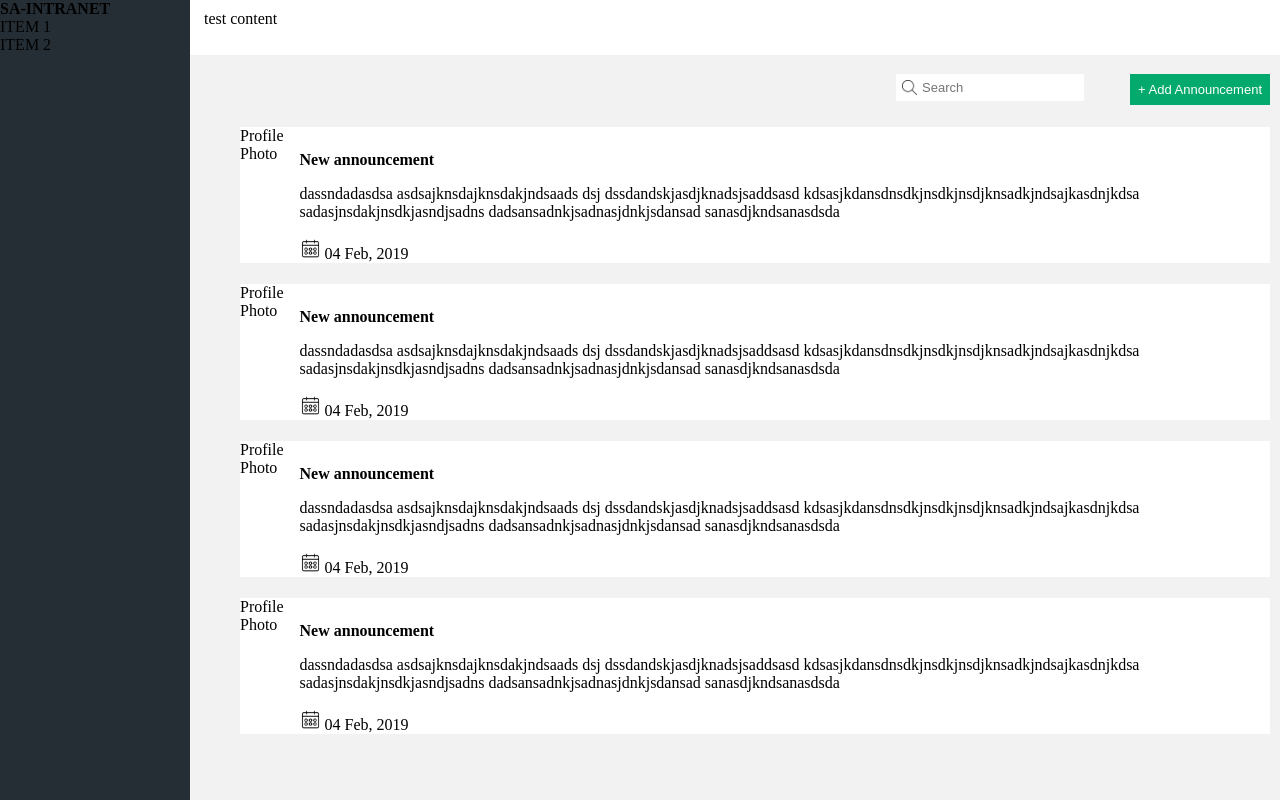
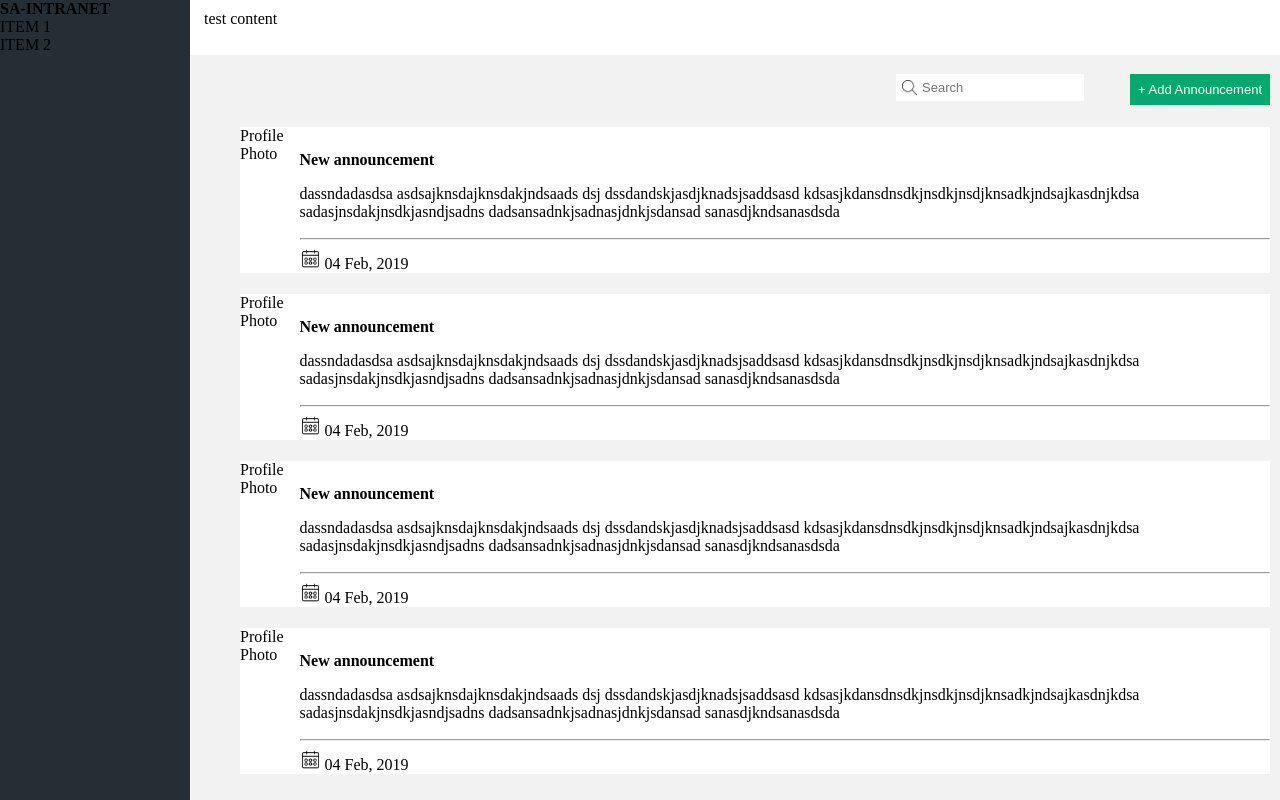
Before and after one commit to naveenkosigi/work-space-management-app, an Angular app: page / in a window 1280 px wide. Built offline with nearby package versions, Linux system fonts and the light colour scheme.

Commit message:
fixed border issues

```diff
--- a/src/app/announcements/announcements.component.css
+++ b/src/app/announcements/announcements.component.css
@@ -21,3 +21,15 @@
 .calendar-icon{
     width: 21px;
 }
+
+.custom-hr{
+    display: block;
+    unicode-bidi: isolate;
+    margin-block-start: 0.5em;
+    margin-block-end: 0.5em;
+    margin-inline-start: auto;
+    margin-inline-end: auto;
+    overflow: hidden;
+    border-style: inset;
+    border-width: 1px;
+}
--- a/src/app/announcements/announcements.component.html
+++ b/src/app/announcements/announcements.component.html
@@ -7,7 +7,7 @@
         <div class="announcement-component-description">
             {{announcement.description}}
         </div>
-        <hr>
+        <hr class="custom-hr">
 
         <div class="calendar-container">
             <img class="calendar-icon" src="../../assets/images/icons8-calendar-64.png" alt="Paris">
```
